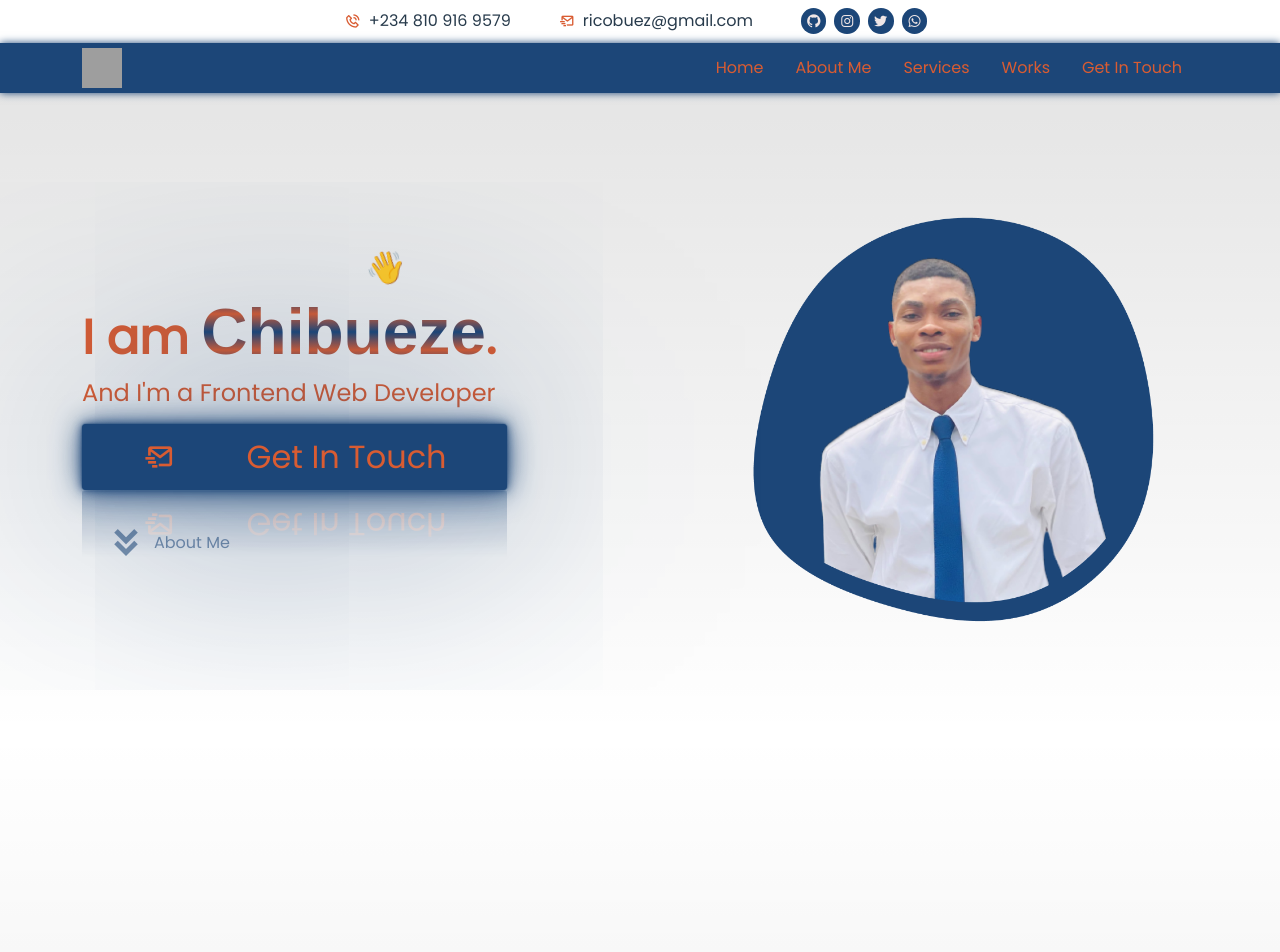
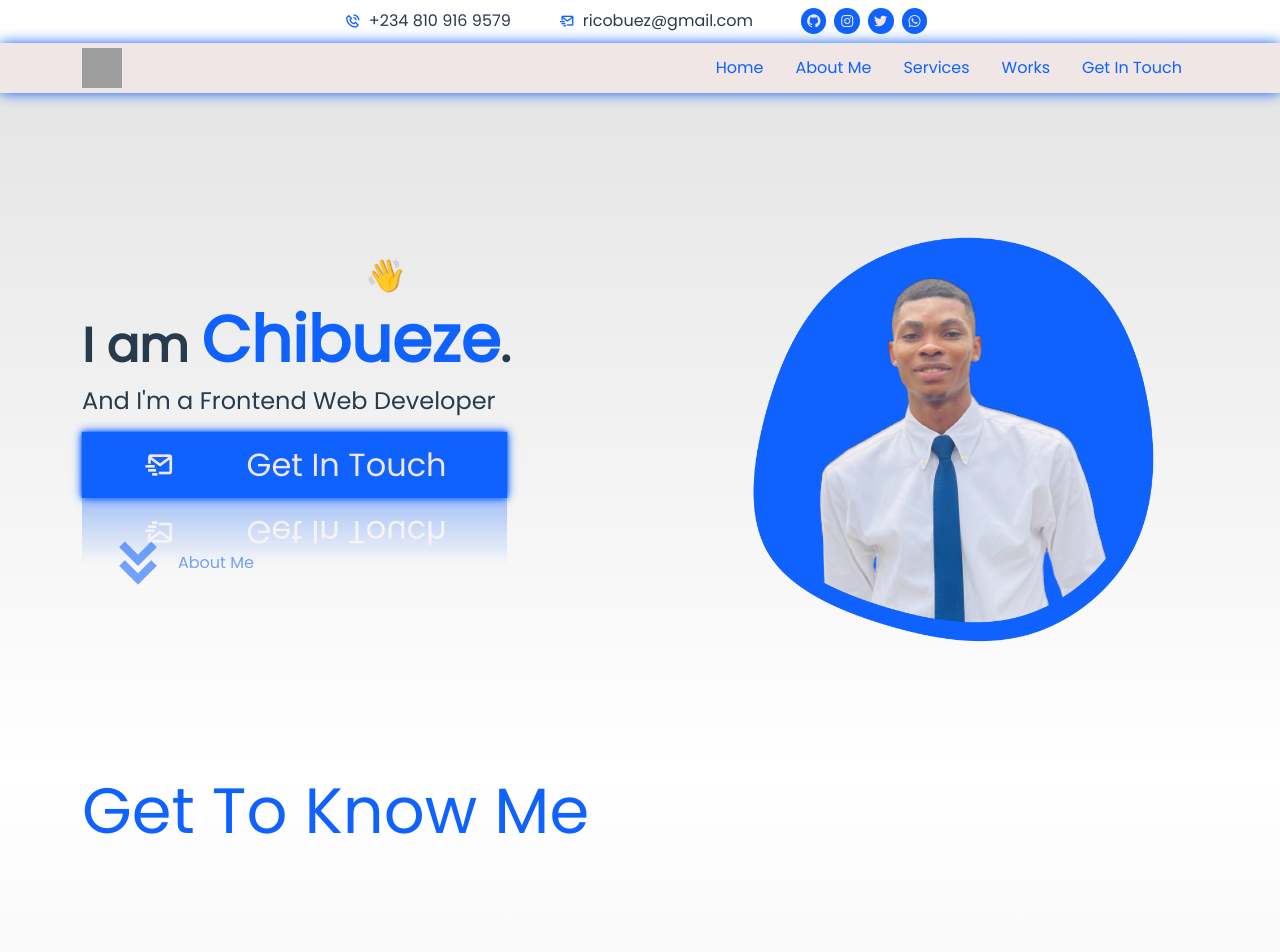
Before and after one commit to buezrico/portfolio-nextjs, a Next.js app: page / in a window 1280 px wide. Shown: the top 952 px of the page. Built offline with nearby package versions, Linux system fonts and the light colour scheme; grey boxes are pictures that could not be loaded.

Commit message:
started the about page

```diff
--- a/pages/index.tsx
+++ b/pages/index.tsx
@@ -47,25 +47,27 @@ export default function Home() {
             </h1>
             <h4 className="mb-3">And I'm a Frontend Web Developer</h4>
             <div className="btn-contact">
-              <button className="btn rounded p-2 px-4">
+              <button className="btn rounded-0 p-2 px-4">
                 <i className="bx bx-mail-send"></i>
                 <p>Get In Touch</p>
               </button>
             </div>
-            <div className="arrow-down bx-fade-down text-primary">
+            <div className="arrow-down bx-fade-down">
               <i className="bx bxs-chevrons-down"></i>
               <span>About Me</span>
             </div>
           </div>
           <div className="picture">
-            <img src="/images/header-pic.png" className="img-fluid" alt="" />
+            <img src="/images/header-pic3.png" className="img-fluid" alt="" />
           </div>
         </div>
       </header>
 
       <section className="about">
         <div className="container">
-          <div className="about-section"></div>
+          <div className="about-section">
+            <h1 className="">Get To Know Me</h1>
+          </div>
         </div>
       </section>
 
--- a/styles/_variables.scss
+++ b/styles/_variables.scss
@@ -1,4 +1,4 @@
-$primary: #1c4678;
+$primary: #0f62fe;
 $secondary: #d95c32;
 $dark: #283b4c;
 $light: #f0e6e6;
--- a/styles/globals.scss
+++ b/styles/globals.scss
@@ -46,7 +46,7 @@ p {
 
       i {
         margin-right: 0.5rem;
-        color: $secondary;
+        color: $primary;
       }
       p {
         margin: 0;
@@ -64,12 +64,12 @@ p {
     }
   }
   nav {
-    background: $primary;
-    color: $secondary;
+    background: $light;
+    color: $dark;
     position: sticky;
     top: 0;
     width: 100%;
-    box-shadow: 0 0 0.5rem $primary;
+    box-shadow: 0 0 0.8rem $primary;
     z-index: 10;
     .inner {
       display: flex;
@@ -77,8 +77,8 @@ p {
       justify-content: space-between;
 
       i {
-        background: $secondary;
-        color: $primary;
+        background: $primary;
+        color: $light;
         cursor: pointer;
         padding: 0.2rem;
         border-radius: 35%;
@@ -87,10 +87,10 @@ p {
       ul {
         li {
           a {
-            color: $secondary;
+            color: $primary;
             cursor: pointer;
             &:hover {
-              color: $light;
+              color: $dark;
             }
           }
         }
@@ -100,12 +100,16 @@ p {
 }
 
 header {
-  height: 80vh;
+  height: 85vh;
   background: linear-gradient(rgba(0, 0, 0, 0.1), transparent);
   display: flex;
   flex-direction: column;
   justify-content: space-between;
   align-items: center;
+
+  @media screen and (max-width: 768px) {
+    height: 80vh;
+  }
 
   .content {
     height: 100%;
@@ -118,21 +122,15 @@ header {
     }
 
     .styled-title {
-      font-family: "Bodoni", sans-serif;
-      background: -webkit-linear-gradient(
-        $primary,
-        $secondary,
-        $primary,
-        $secondary,
-        $primary
-      );
+      font-family: "Poppins", sans-serif;
+      background: $primary;
       background-clip: unset;
       -webkit-background-clip: text;
       -webkit-text-fill-color: transparent;
     }
     .text {
       width: 60%;
-      color: $secondary;
+      color: $dark;
       overflow: visible;
       .btn-contact {
         display: flex;
@@ -142,7 +140,7 @@ header {
         .btn {
           font-size: 1.2rem;
           background: $primary;
-          color: $secondary;
+          color: $light;
           width: 70%;
           display: flex;
           align-items: center;
@@ -150,14 +148,15 @@ header {
           p {
             margin: 0;
           }
-          // border: 4px solid $secondary;
 
-          box-shadow: 0 0 2px $primary, 0 0 10px $primary, 0 0 30px $primary,
-            0 0 500px $primary;
+          box-shadow: 0 0 1px $primary, 0 0 5px $primary, 0 0 10px $primary,
+            0 0 0 $primary;
           -webkit-box-reflect: below 1px linear-gradient(transparent, #0005);
 
           &:hover {
-            color: $secondary;
+            background: transparent;
+            color: $primary;
+            border: 2px solid $primary;
           }
         }
       }
@@ -166,14 +165,21 @@ header {
         display: flex;
         align-items: center;
         cursor: pointer;
+        color: $primary;
 
         @media screen and (max-width: 768px) {
           justify-content: center;
           margin-top: 0.5rem;
         }
         i {
-          font-size: 2.5em;
+          font-size: 2em;
           margin-right: 0.5rem;
+          @media screen and (min-width: 768px) {
+            font-size: 3em;
+          }
+          @media screen and (min-width: 992px) {
+            font-size: 4em;
+          }
         }
       }
       // @media screen and (max-width: 568px) {
@@ -256,6 +262,20 @@ header {
 .about {
   background: linear-gradient(transparent, rgba(0, 0, 0, 0.1));
   height: 100vh;
+  color: $primary;
+
+  .about-section {
+    @media screen and (min-width: 768px) {
+      h1 {
+        font-size: 2rem;
+      }
+    }
+    @media screen and (min-width: 992px) {
+      h1 {
+        font-size: 4rem;
+      }
+    }
+  }
 }
 
 .services {
```
Also changed, not shown: public/images/header-pic3.png (added).
